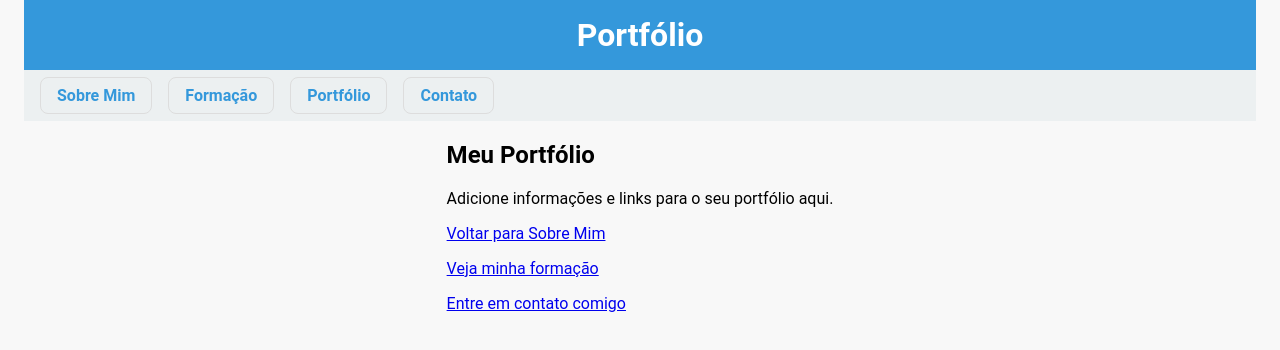
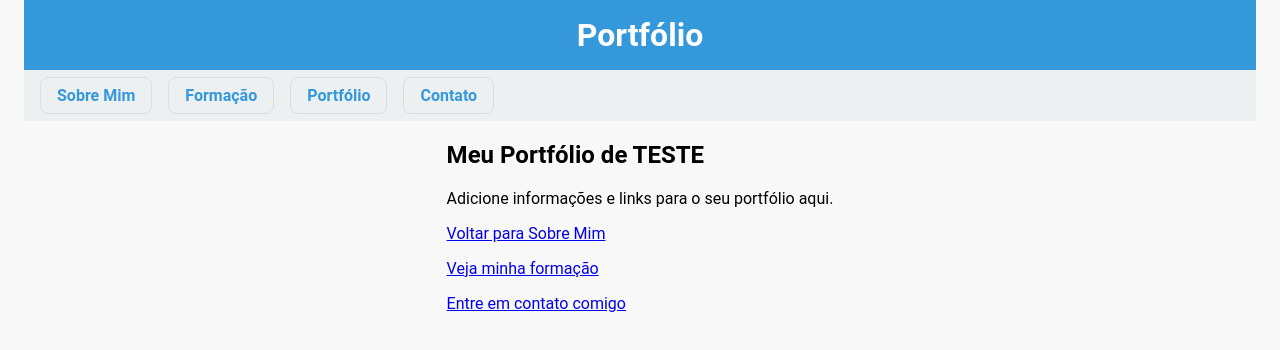
Before and after one commit to LipeCellok/felipeuninter, a plain HTML site: page portfolio.html in a window 1280 px wide. Drawn offline with Linux system fonts and the light colour scheme.

Commit message:
Mensagem fed teste

```diff
--- a/portfolio.html
+++ b/portfolio.html
@@ -21,7 +21,7 @@
     </nav>
 
     <section id="portfolio">
-        <h2>Meu Portfólio</h2>
+        <h2>Meu Portfólio de TESTE</h2>
         <p>Adicione informações e links para o seu portfólio aqui.</p>
         <p><a href="index.html">Voltar para Sobre Mim</a></p>
         <p><a href="formacao.html">Veja minha formação</a></p>
```
